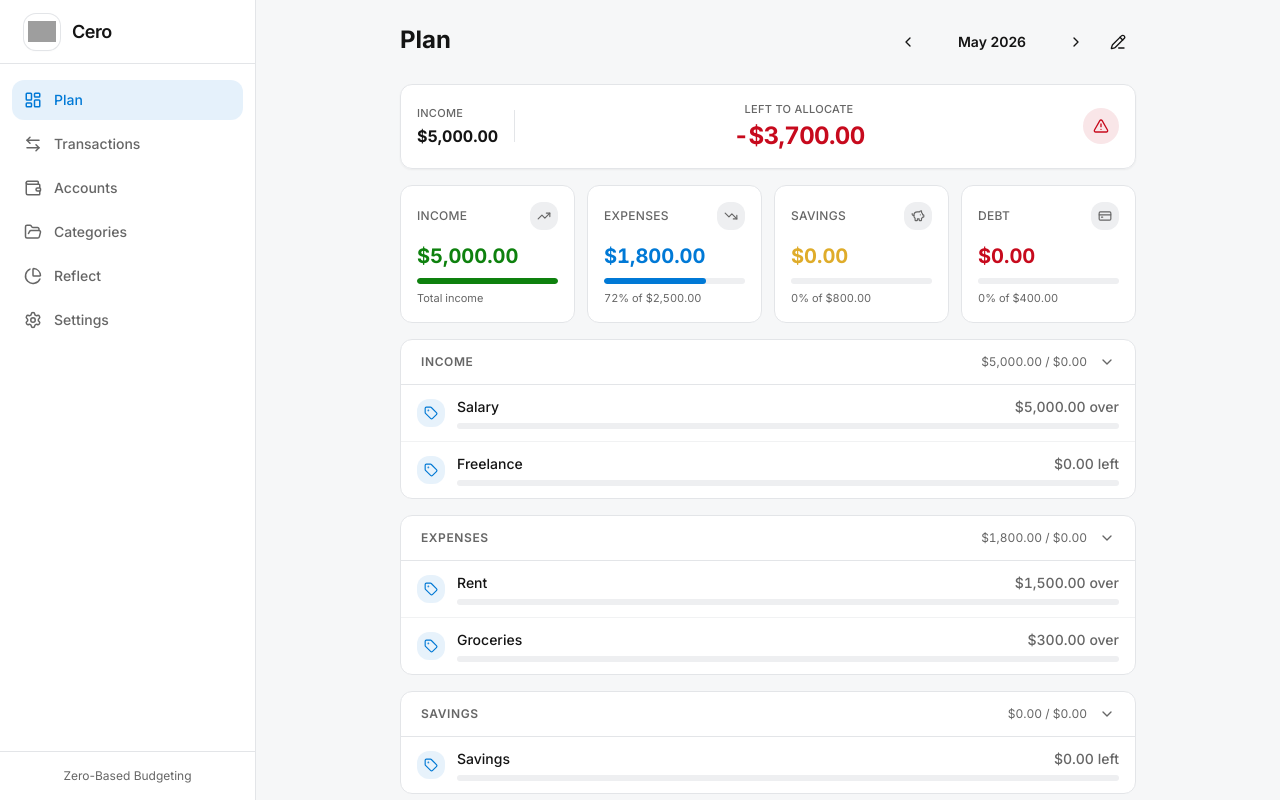
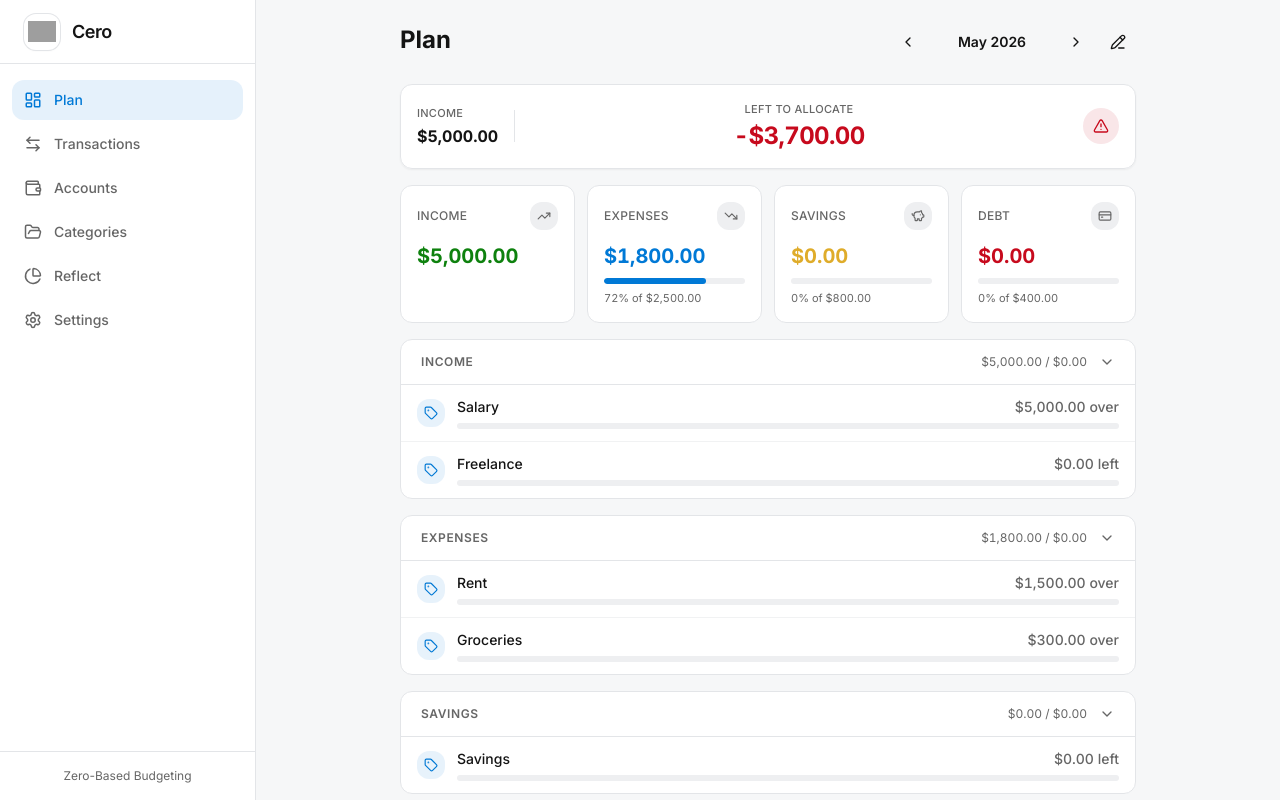
Before and after one commit to umerfarooq41/cero-app, a React (Vite) app: page / in a window 1280 px wide. Built offline with nearby package versions, Linux system fonts and the light colour scheme; grey boxes are pictures that could not be loaded.

Commit message:
fix: progress logic

```diff
--- a/src/components/plan/SummaryCards.jsx
+++ b/src/components/plan/SummaryCards.jsx
@@ -4,25 +4,38 @@ import { cn } from '@/lib/utils';
 import { formatCurrency } from '@/hooks/useBudgetData';
 
 function SummaryCard({ label, icon: Icon, amount = 0, planned = 0, type, faded }) {
-  // ✅ Prevent undefined / NaN issues
   const safeAmount = Number(amount) || 0;
   const safePlanned = Number(planned) || 0;
 
-  // ✅ Fixed percentage logic
+  // ✅ Unified percentage logic (FIXED)
   const percentage =
-    type === 'income'
-      ? 100
-      : safePlanned > 0
-        ? Math.min((safeAmount / safePlanned) * 100, 100)
-        : 0;
+    safePlanned > 0
+      ? Math.min((safeAmount / safePlanned) * 100, 100)
+      : 0;
 
-  const isOver = safeAmount > safePlanned && safePlanned > 0;
+  // ✅ Over logic (income shouldn't be "bad")
+  const isOver =
+    type !== 'income' &&
+    safeAmount > safePlanned &&
+    safePlanned > 0;
 
   const colorMap = {
-    income: { bar: 'bg-[hsl(var(--success))]', text: 'text-[hsl(var(--success))]' },
-    expense: { bar: isOver ? 'bg-destructive' : 'bg-primary', text: isOver ? 'text-destructive' : 'text-primary' },
-    savings: { bar: 'bg-chart-4', text: 'text-chart-4' },
-    debt: { bar: 'bg-chart-3', text: 'text-chart-3' },
+    income: {
+      bar: 'bg-[hsl(var(--success))]',
+      text: 'text-[hsl(var(--success))]'
+    },
+    expense: {
+      bar: isOver ? 'bg-destructive' : 'bg-primary',
+      text: isOver ? 'text-destructive' : 'text-primary'
+    },
+    savings: {
+      bar: 'bg-chart-4',
+      text: 'text-chart-4'
+    },
+    debt: {
+      bar: 'bg-chart-3',
+      text: 'text-chart-3'
+    },
   };
 
   const colors = colorMap[type] || colorMap.expense;
@@ -49,8 +62,8 @@ function SummaryCard({ label, icon: Icon, amount = 0, planned = 0, type, faded }
         {formatCurrency(safeAmount)}
       </div>
 
-      {/* ✅ Always show for income OR when planned exists */}
-      {(safePlanned > 0 || type === 'income') && (
+      {/* Show progress only if planned exists */}
+      {safePlanned > 0 && (
         <>
           {/* Progress bar */}
           <div className="h-1.5 bg-secondary rounded-full overflow-hidden mb-1.5">
@@ -59,15 +72,23 @@ function SummaryCard({ label, icon: Icon, amount = 0, planned = 0, type, faded }
                 "h-full rounded-full transition-all duration-500",
                 colors.bar
               )}
-              style={{ width: `${percentage}%` }}
+              style={{
+                width: `${percentage}%`,
+                transition: 'width 0.6s cubic-bezier(0.4, 0, 0.2, 1)'
+              }}
             />
           </div>
 
           {/* Label */}
           <div className="text-[11px] text-muted-foreground tabular-nums">
-            {type === 'income'
-              ? 'Total income'
-              : `${Math.round(percentage)}% of ${formatCurrency(safePlanned)}`}
+            {safeAmount === 0
+              ? type === 'income'
+                ? 'Waiting for income'
+                : `0% of ${formatCurrency(safePlanned)}`
+              : isOver
+                ? `${formatCurrency(safeAmount - safePlanned)} over`
+                : `${Math.round(percentage)}% of ${formatCurrency(safePlanned)}`
+            }
           </div>
         </>
       )}
@@ -75,7 +96,12 @@ function SummaryCard({ label, icon: Icon, amount = 0, planned = 0, type, faded }
   );
 }
 
-export default function SummaryCards({ budget, savingsSpent = 0, debtSpent = 0, isEditMode }) {
+export default function SummaryCards({
+  budget,
+  savingsSpent = 0,
+  debtSpent = 0,
+  isEditMode
+}) {
   return (
     <div
       className={cn(
```
